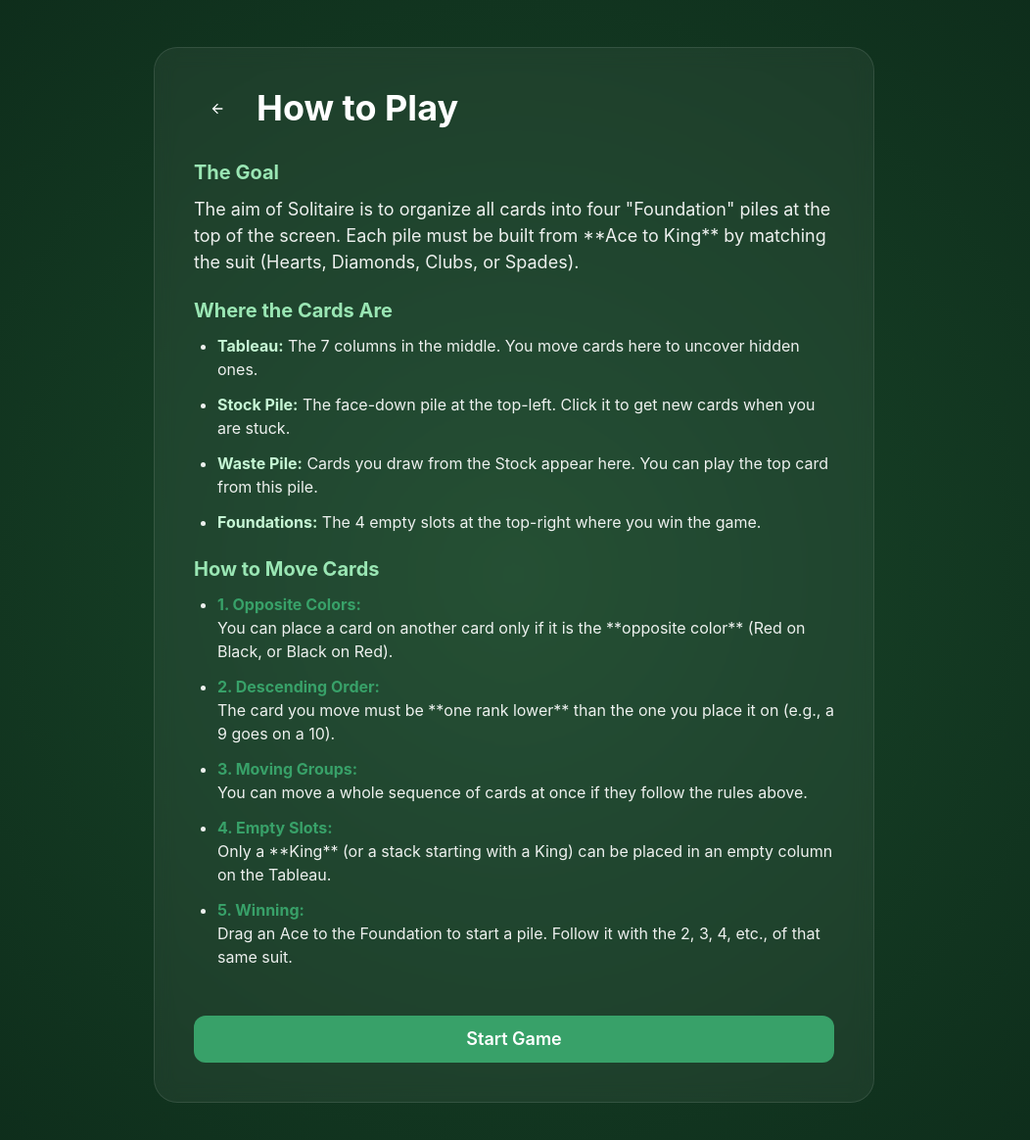
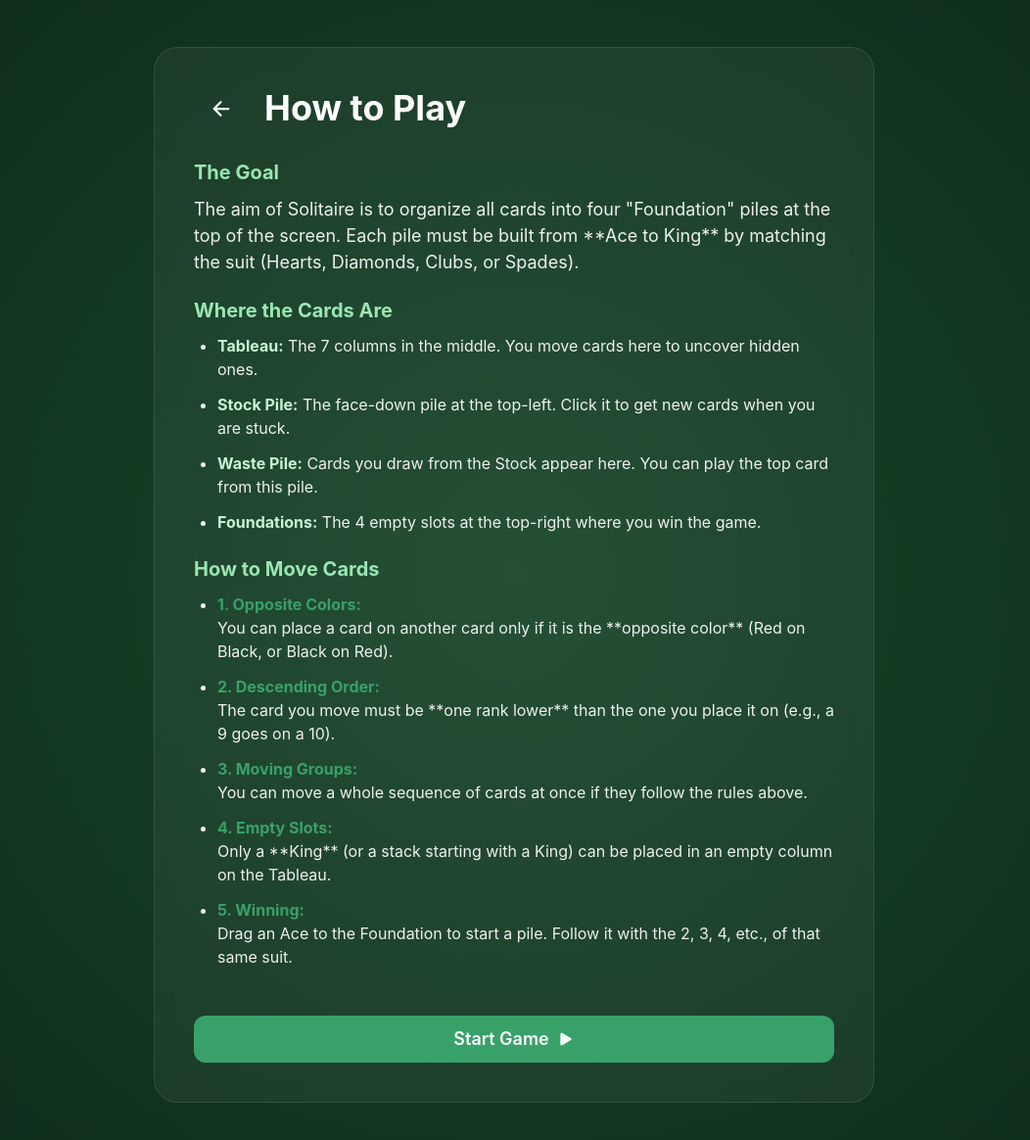
Before and after one commit to Ahmad-Bin-Rashid/Solitaire, a React (Vite) app: page /instructions in a window 1280 px wide. Shown: the top 1164 px of the page at 98% size, without its empty margins (115-1167 px from the left). Built offline with nearby package versions, Linux system fonts and the light colour scheme.

Commit message:
improve styling

```diff
--- a/package.json
+++ b/package.json
@@ -10,13 +10,13 @@
     "preview": "vite preview"
   },
   "dependencies": {
-    "@chakra-ui/icons": "^2.2.4",
     "@chakra-ui/react": "^2.8.2",
     "@emotion/react": "^11.13.3",
     "@emotion/styled": "^11.13.0",
     "framer-motion": "^11.5.4",
     "react": "^18.3.1",
     "react-dom": "^18.3.1",
+    "react-icons": "^5.6.0",
     "react-router-dom": "^6.28.0"
   },
   "devDependencies": {
--- a/src/pages/Home.jsx
+++ b/src/pages/Home.jsx
@@ -1,5 +1,6 @@
-import { Box, Button, Center, Heading, VStack, Text, Container } from "@chakra-ui/react"
+import { Box, Button, Center, Heading, VStack, Text, Container, Icon } from "@chakra-ui/react"
 import { Link } from "react-router-dom"
+import { IoPlay, IoInformationCircleOutline } from "react-icons/io5"
 
 
 const Home = () => {
@@ -47,6 +48,7 @@ const Home = () => {
                      variant="solid"
                      borderRadius="xl"
                      _hover={{ transform: 'translateY(-2px)', boxShadow: 'lg' }}
+                     leftIcon={<Icon as={IoPlay} />}
                   >
                      Play Game
                   </Button>
@@ -62,6 +64,7 @@ const Home = () => {
                      borderColor="rgba(255,255,255,0.3)"
                      borderRadius="xl"
                      _hover={{ bg: 'rgba(255,255,255,0.1)' }}
+                     leftIcon={<Icon as={IoInformationCircleOutline} />}
                   >
                      How to Play
                   </Button>
--- a/src/pages/Instructions.jsx
+++ b/src/pages/Instructions.jsx
@@ -1,6 +1,6 @@
 import { Box, Button, Container, Heading, VStack, Text, UnorderedList, ListItem, Icon } from "@chakra-ui/react"
 import { Link } from "react-router-dom"
-import { ArrowBackIcon } from "@chakra-ui/icons"
+import { IoArrowBack, IoPlay } from "react-icons/io5"
 
 const Instructions = () => {
   return (
@@ -27,7 +27,7 @@ const Instructions = () => {
                   color="white"
                   _hover={{ bg: 'rgba(255,255,255,0.1)' }}
                >
-                  <ArrowBackIcon />
+                  <Icon as={IoArrowBack} boxSize={6} />
                </Button>
                <Heading color="white" size="xl">How to Play</Heading>
             </Box>
@@ -84,6 +84,7 @@ const Instructions = () => {
                size="lg"
                borderRadius="xl"
                mt={4}
+               rightIcon={<Icon as={IoPlay} />}
             >
                Start Game
             </Button>
```
Also changed, not shown: public/card-bg.png, 1 other file (tests, documents, lock files or other folders).
